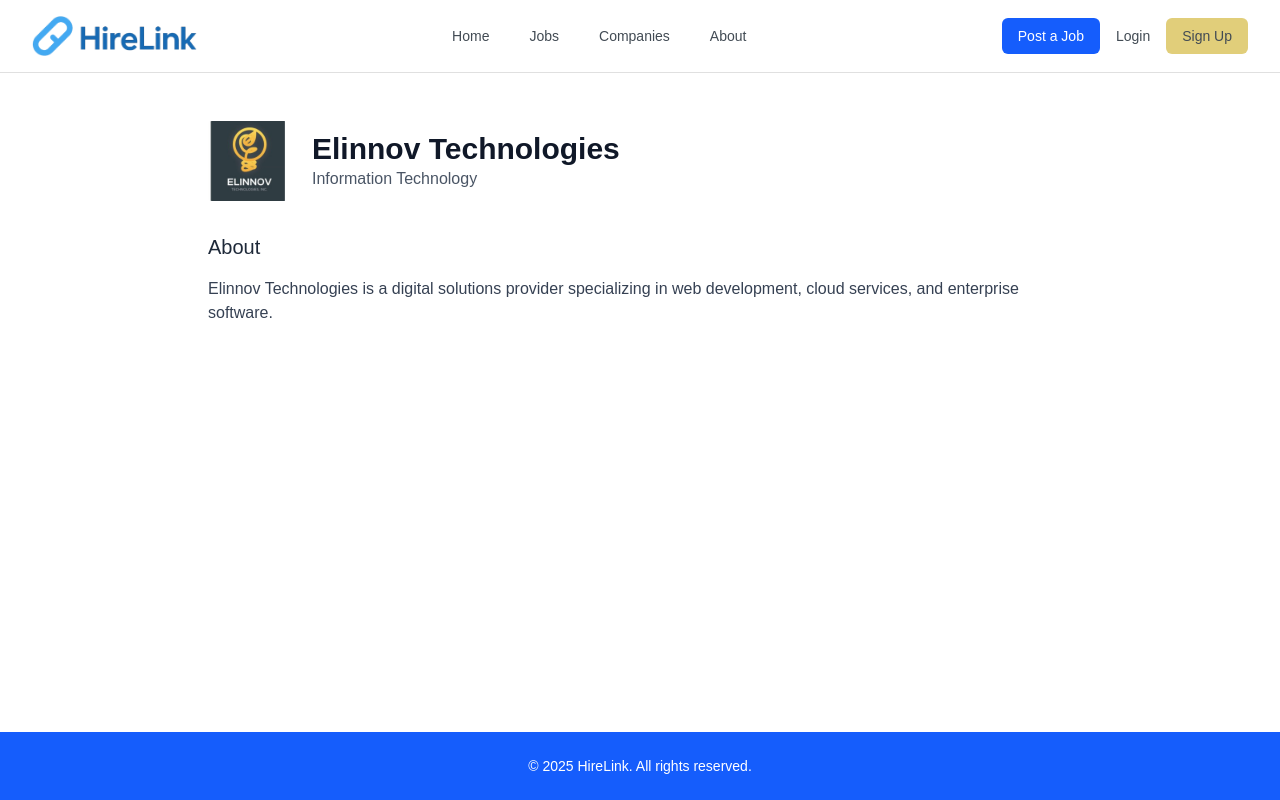
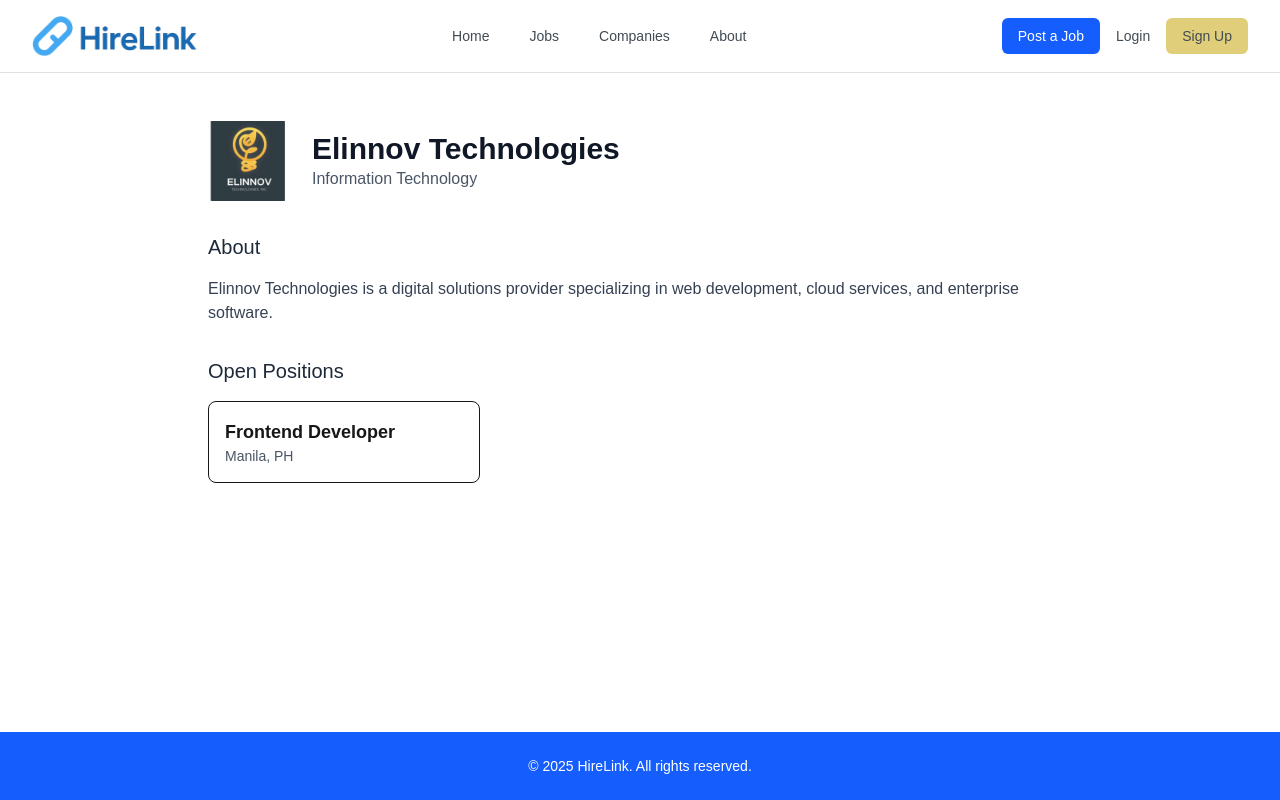
Before and after one commit to kolnlaviste/HireLink, a Next.js app in the folder frontend/: page /companies/elinnov-technologies in a window 1280 px wide. Built offline with nearby package versions, Linux system fonts and the light colour scheme; no server answers.

Commit message:
added: jobdetails in companydetail page

```diff
--- a/frontend/src/app/companies/[slug]/page.tsx
+++ b/frontend/src/app/companies/[slug]/page.tsx
@@ -2,21 +2,31 @@
 
 import { notFound } from 'next/navigation';
 import Image from 'next/image';
-import { companies } from '@/lib/companies'; // make sure this file is safe to import server-side
+import { companies } from '@/lib/companies';
+import { jobs } from '@/lib/jobs';
+import Link from 'next/link';
 
-export default function CompanyDetailsPage({ params }: { params: { slug: string } }) {
+export default async function CompanyDetailsPage({ params }: { params: { slug: string } }) {
   const company = companies.find(
     (c) => c.name.toLowerCase().replace(/\s+/g, '-') === params.slug
   );
 
   if (!company) return notFound();
 
+  // Get all jobs belonging to this company
+  const getJobs = (companyName: string) => {
+    return jobs.filter((job) => job.company === companyName);
+  };
+
+  const companyJobs = getJobs(company.name);
+
   return (
     <main className="max-w-4xl mx-auto px-4 py-12">
+      {/* Company Header */}
       <div className="flex items-center gap-6 mb-8">
         <div className="w-20 h-20 relative">
           <Image
-            src={`${company.logo}`}
+            src={company.logo}
             alt={company.name}
             fill
             className="object-contain rounded"
@@ -28,12 +38,34 @@
         </div>
       </div>
 
-      <div className="space-y-4">
+      {/* About Section */}
+      <div className="space-y-4 mb-8">
         <h2 className="text-xl font-medium text-gray-800">About</h2>
         <p className="text-gray-700">
           {company.description || 'No description available for this company.'}
         </p>
       </div>
+
+      {/* Jobs Section */}
+      <div>
+        <h2 className="text-xl font-medium text-gray-800 mb-4">Open Positions</h2>
+        {companyJobs.length === 0 ? (
+          <p className="text-gray-600">No open positions for this company.</p>
+        ) : (
+          <div className="grid grid-cols-1 md:grid-cols-2 lg:grid-cols-3 gap-6">
+            {companyJobs.map((job) => (
+              <Link
+                key={job.id}
+                href={`/jobs/${job.id}`}
+                className="border rounded-lg p-4 hover:shadow-md transition"
+              >
+                <h3 className="text-lg font-semibold">{job.title}</h3>
+                <p className="text-sm text-gray-600">{job.location}</p>
+              </Link>
+            ))}
+          </div>
+        )}
+      </div>
     </main>
   );
 }
```
